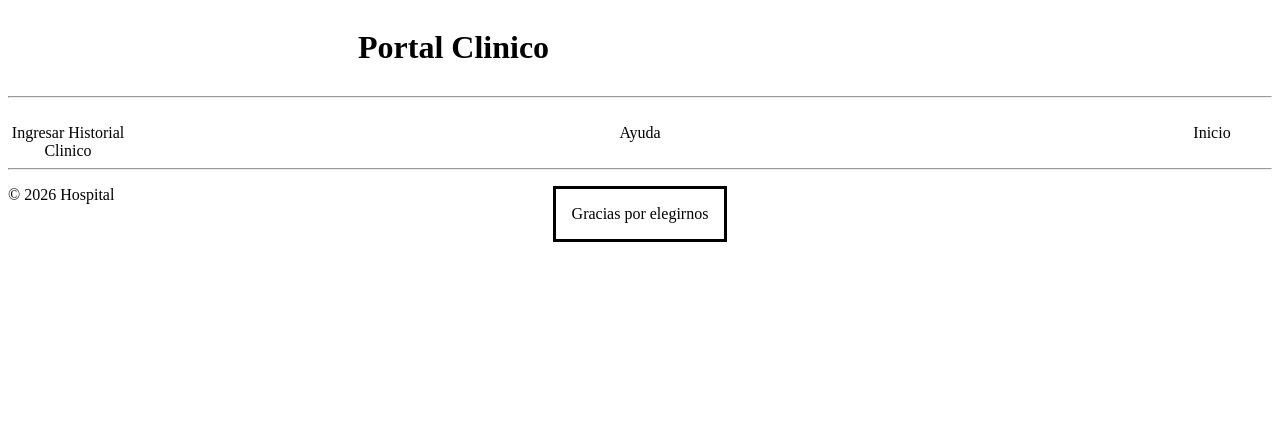
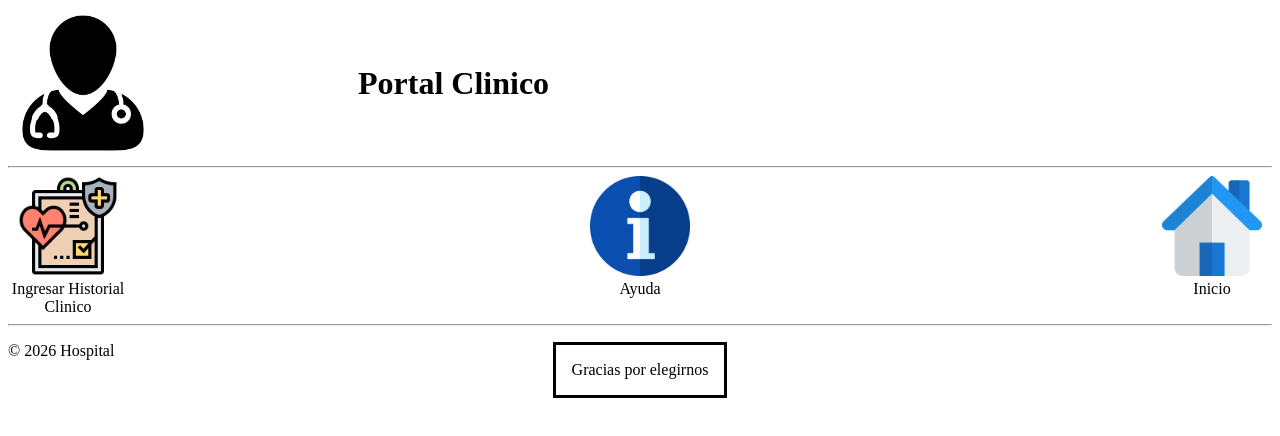
Before and after one commit to Arielalexander06/proyecto_hospital, a plain HTML site: page pages/portal_clinico.html in a window 1280 px wide. Drawn offline with Linux system fonts and the light colour scheme; the site is published under a folder, as on GitHub Pages, so addresses that start at the root find nothing.

Commit message:
Fix image paths and links in portal_clinico.html
Updated image paths and links for proper navigation.

```diff
--- a/pages/portal_clinico.html
+++ b/pages/portal_clinico.html
@@ -3,13 +3,13 @@
 <head>
     <meta charset="UTF-8">
     <meta name="viewport" content="width=device-width, initial-scale=1.0">
-    <link rel="icon" href="/imgs/asistencia-medica.png">
+    <link rel="icon" href="../imgs/asistencia-medica.png">
     <title>Portal Clinico</title>
 </head>
 <body>
     <header>
         <div style="display: flex;align-items: center; gap: 200px;">
-            <img src="/imgs/asistencia-medica.png" alt="" width="150">
+            <img src="../imgs/asistencia-medica.png" alt="" width="150">
             <h1>Portal Clinico</h1>
         </div>
     </header>
@@ -18,15 +18,15 @@
         <nav>
         <div style="display: flex; justify-content: space-between; align-items: flex-start;">
             <figure style="text-align: center; margin: 0%; width: 120px;">
-                <a href="/pages/historial_clinico.html"><img src="/imgs/informe-medico.png" alt="" width="100"></a>
+                <a href="./historial_clinico.html"><img src="../imgs/informe-medico.png" alt="" width="100"></a>
             <figcaption>Ingresar Historial Clinico</figcaption>
             </figure>
             <figure style="text-align: center; margin: 0%; width: 120px;" >
-                <a href="/pages/ayuda.html"><img src="/imgs/informacion.png" alt="" width="100"></a>
+                <a href="./ayuda.html"><img src="../imgs/informacion.png" alt="" width="100"></a>
                 <figcaption>Ayuda</figcaption>
             </figure>
             <figure style="text-align: center; margin: 0%; width: 120px;">
-                <a href="/index.html"><img src="/imgs/pagina-de-inicio.png" alt="" width="100"></a>
+                <a href="../index.html"><img src="../imgs/pagina-de-inicio.png" alt="" width="100"></a>
                 <figcaption>Inicio</figcaption>
             </figure>
         </div>
```
